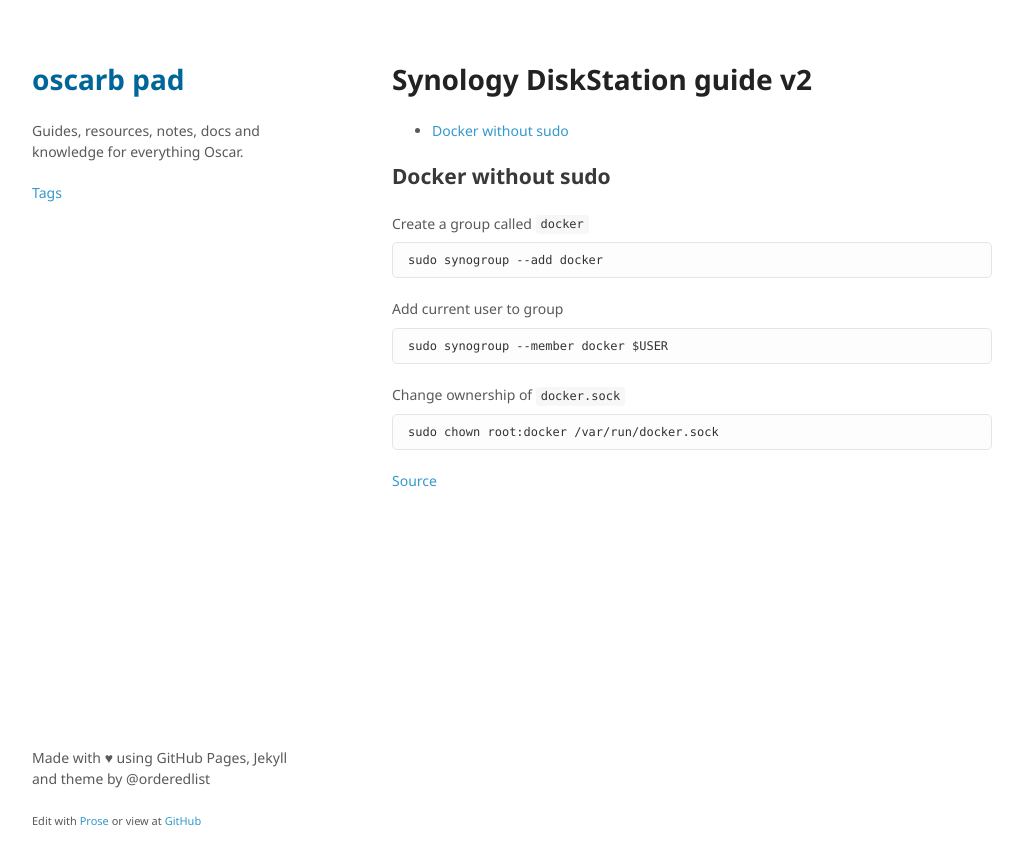
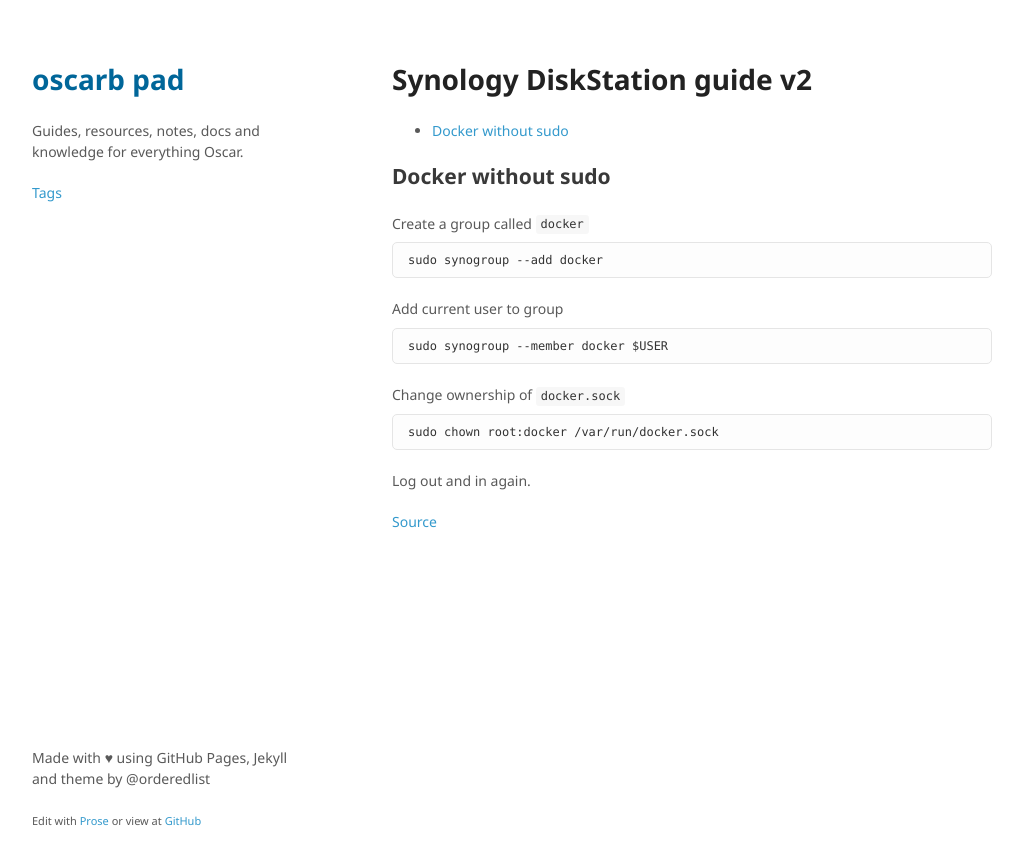
Before and after one commit to oscarb/pad, a Jekyll site: the page built from _docs/synology-ds.md, in a window 1280 px wide. Shown: the top 865 px of the page, without its empty margins (128-1151 px from the left). Built offline with Jekyll 4.4.1, drawn with Linux system fonts in a browser that asks for light colours; some web fonts are replaced.

Commit message:
Update synology-ds.md

```diff
--- a/_docs/synology-ds.md
+++ b/_docs/synology-ds.md
@@ -25,4 +25,6 @@ Change ownership of `docker.sock`
 	sudo chown root:docker /var/run/docker.sock
 
 
+Log out and in again.
+
 [Source](https://davejansen.com/manage-docker-without-needing-sudo-on-your-synology-nas/)
```
